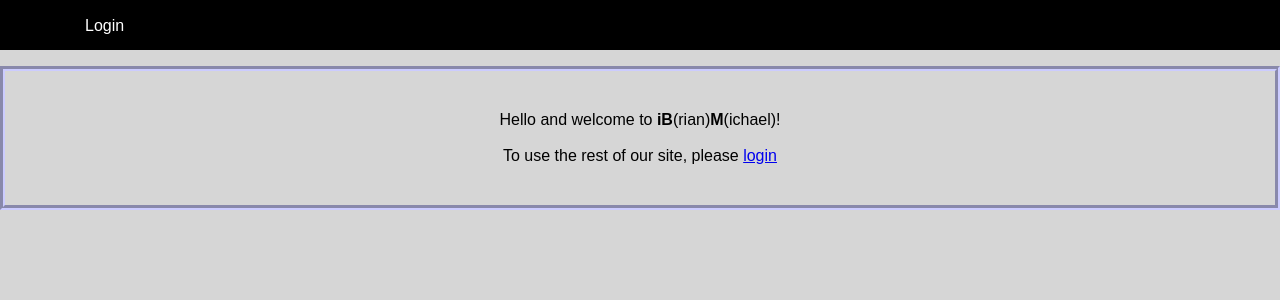
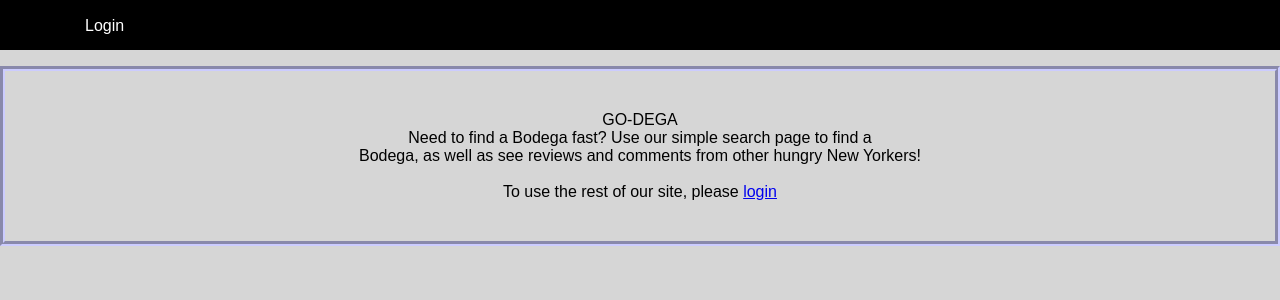
Before and after one commit to bsapozhnikov/Holes-In-The-Wall, a Flask app: page /about in a window 1280 px wide. Shown: the top 300 px of the page. Run offline with Flask 2, Linux system fonts and the light colour scheme.

Commit message:
Fixed tabs, review, and about page
Fixed the tabs in each html page, as well as how the reviews and about
page display the dictionary info

```diff
--- a/app.py
+++ b/app.py
@@ -25,7 +25,7 @@ def login():
                 s = session['return_to']
                 session.pop('return_to',None)
                 return redirect(s)
-            else: return redirect('/home')
+            else: return redirect('/about')
         else:
             flash('Please enter a valid username and password')
             return render_template('login.html')
--- a/db.py
+++ b/db.py
@@ -85,7 +85,7 @@ def updatePass(username, oldpw, newpw):
 def addPlace(placename, lat, lng, adderID, imgsrc):
     conn = sqlite3.connect('data.db')
     c = conn.cursor()
-    c.execute("INSERT INTO places VALUES ('%s','%s','%s','%s','%s')" %(placename, lat, lng, adderID, imgsrc))
+    c.execute("INSERT INTO places VALUES ('%s','%s','%s','%s', '%s')" %(placename, lat, lng, adderID, imgsrc))
     conn.commit()
     print "added %s to places" % (placename)
 
--- a/templates/about.html
+++ b/templates/about.html
@@ -1,24 +1,34 @@
 <html>
   <head>
-    <title>About iBM</title>
+    <title>About</title>
     <link rel="stylesheet" href="/static/style.css" type="text/css" media="screen" />
   </head>
   <body>
     <ul id="menu">
+      <!--changed this next section in almost all the files! This just
+  keeps the tabs uniform-->
       {% if user %}
       <div id="name">{{name.username}}</div>
+      <li><a href="/about">About</a></li>
+      <li><a href="/search">Search</a></li>
+      <li><a href="/reviews">Reviews</a></li>
+      <li><a href="/settings">Change Settings</a></li>
       <li><a href="/logout">Logout</a></li>
-      <li><a href="/home">Home</a></li>
-      <li><a href="/settings">Change Settings</a></li>
-      <li><a href="/search">Search</a></li>
       {% else %}
       <li><a href="/login">Login</a></li>
       {% endif %}
     </ul>
     <p class="box">
-      Hello and welcome to <b>iB</b>(rian)<b>M</b>(ichael)!<br><br>
+      GO-DEGA
+    <br>
+    Need to find a Bodega fast? Use our simple search page to find a
+    <br>
+  Bodega, as well as see reviews and comments from other hungry New
+  Yorkers!
+    <br>
+    <br>
       {% if user %}
-      Welcome {{name}}!
+      Welcome {{name.username}}!
       {% else %}
       To use the rest of our site, please <a href="/login">login</a>
       {% endif %}
--- a/templates/home.html
+++ b/templates/home.html
@@ -11,7 +11,7 @@
       <li><a href="/about">About</a></li>
     </ul>
     <p class="box">
-      Hello and welcome to <b>iB</b>(rian)<b>M</b>(ichael)!
+     WELCOME TO GO-DEGA YAAYYY
     </p>
     {% include 'messages.html' %}
   </body>
--- a/templates/search.html
+++ b/templates/search.html
@@ -6,11 +6,11 @@
   <body>
     <ul id="menu">
       <div id="name">{{name.username}}</div>
-      <li><a href="/logout">Logout</a></li>
-      <li><a href="/settings">Change Settings</a></li>
       <li><a href="/about">About</a></li>
       <li><a href="/search">Search</a></li>
       <li><a href="/reviews">Reviews</a></li>
+      <li><a href="/settings">Change Settings</a></li>
+      <li><a href="/logout">Logout</a></li>
     </ul>
     <p class="box">
       Hello and welcome to Hole In The Wall!
--- a/templates/settings.html
+++ b/templates/settings.html
@@ -6,8 +6,11 @@
   <body>
     <ul id="menu">
       <div id="name">{{name.username}}</div>
+      <li><a href="/about">About</a></li>
+      <li><a href="/search">Search</a></li>
+      <li><a href="/reviews">Reviews</a></li>
+      <li><a href="/settings">Change Settings</a></li>
       <li><a href="/logout">Logout</a></li>
-      <li><a href="/home">Home</a></li>
     </ul>
     <form method="post" class="box">
       <b>*Required*</b><br><input type="password" name="oldpw" placeholder="Current Password"><br><hr><br>
```
Also changed, not shown: templates/reviews.html (+10 -3 lines), data.db, 1 other file.
